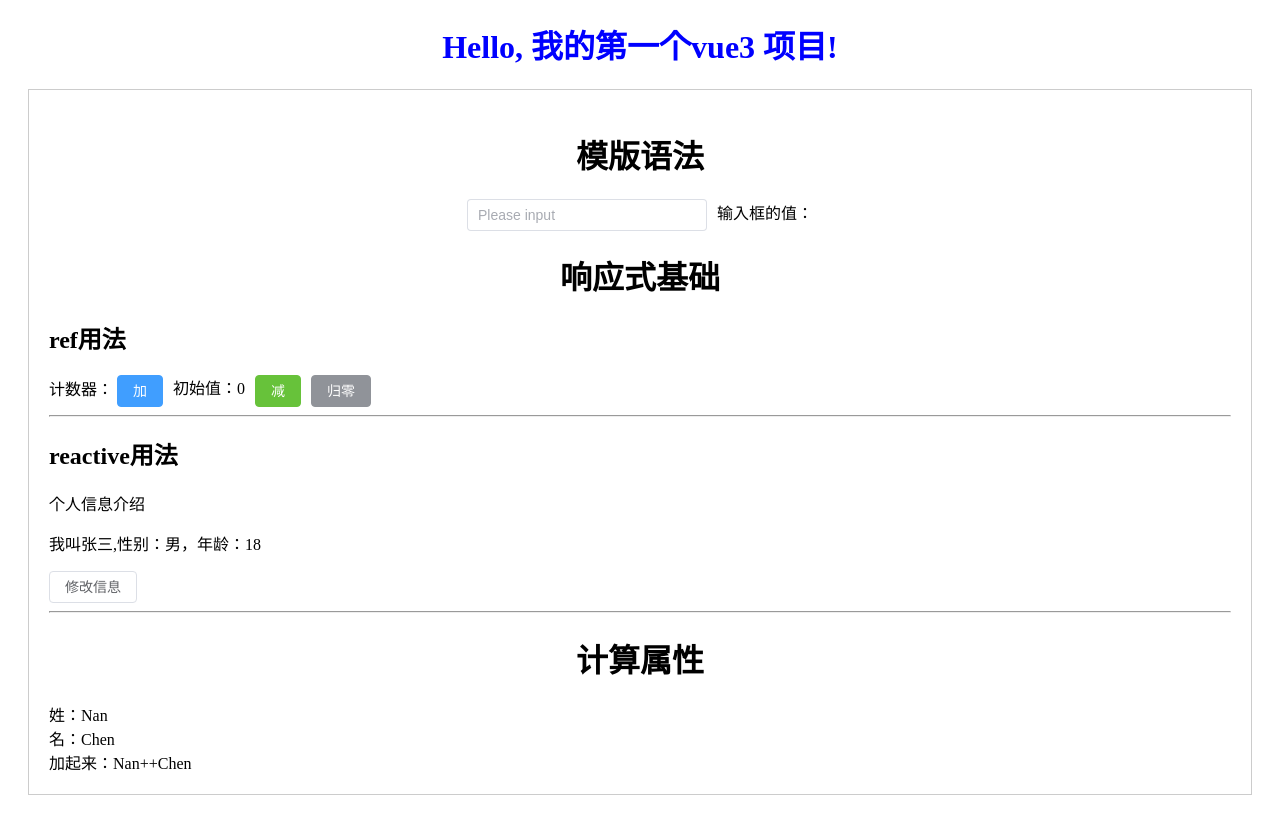
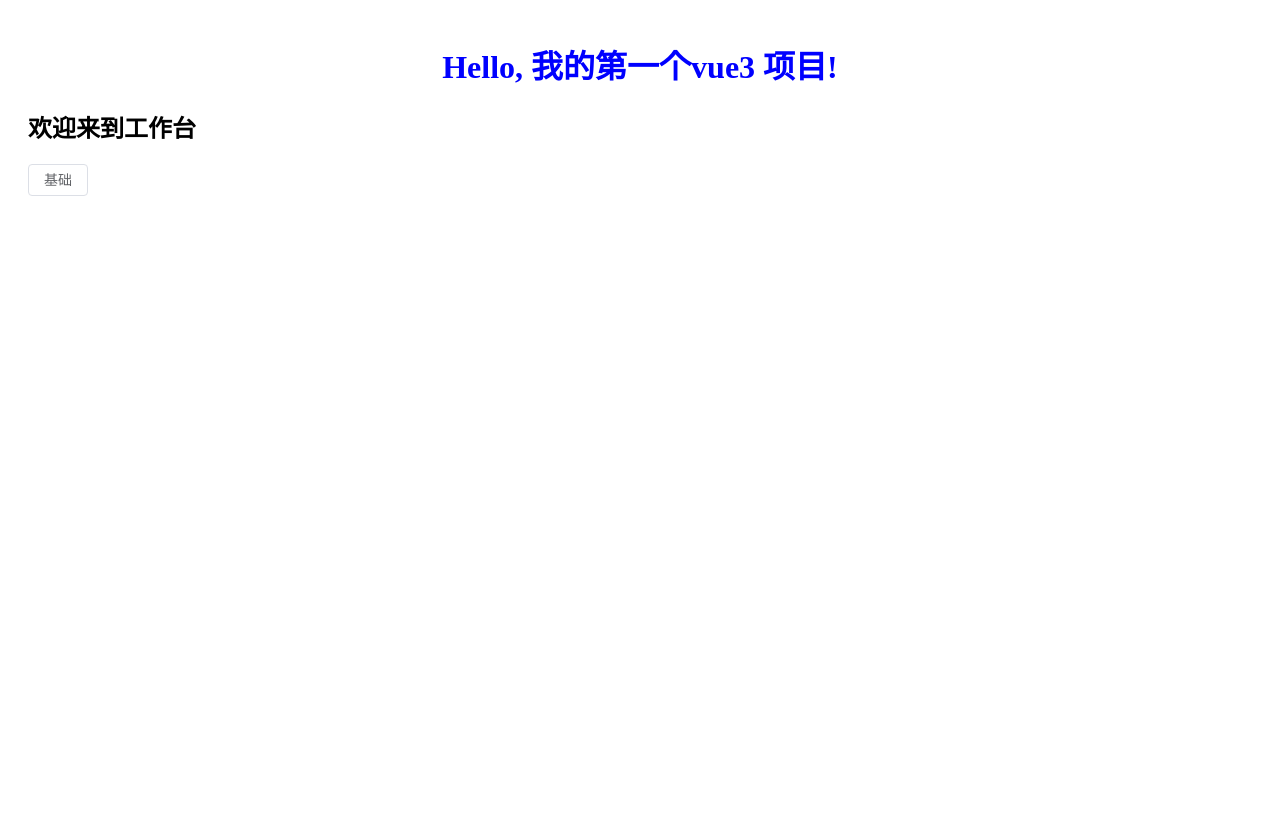
Before and after one commit to duguxiaole/Vue3, a Vue app in the folder project/one-vue3-app/: page /workBench in a window 1280 px wide. Built offline with nearby package versions, Linux system fonts and the light colour scheme.

Commit message:
路由、文件夹优化

```diff
--- a/project/one-vue3-app/src/App.vue
+++ b/project/one-vue3-app/src/App.vue
@@ -1,6 +1,5 @@
 <template>
-  <div>
-    <h1>{{ message }}</h1>
+  <div id="app">
     <router-view />
   </div>
 
@@ -10,7 +9,7 @@
 export default {
   data() {
     return {
-      message: 'Hello, 我的第一个vue3 项目!'
+
     }
   },
   components: {
@@ -20,8 +19,11 @@ export default {
 </script>
 
 <style scoped>
-h1 {
-  color: blue;
-  text-align: center;
+#app {
+  height: 100%;
+  ;
+  margin: 10px;
+  padding: 10px;
+  /* border: 1px solid #ccc; */
 }
 </style>
--- /dev/null
+++ b/project/one-vue3-app/src/pages/workbench.vue
@@ -0,0 +1,35 @@
+<template>
+    <div>
+      <h1>{{ message }}</h1>
+      <h2>欢迎来到工作台</h2>
+
+      <div>
+        <el-button @click="handleToBasic">基础</el-button>
+      </div>
+
+
+
+    </div>
+</template>
+
+<script setup>
+import { ref, } from "vue";
+import { useRouter } from 'vue-router';
+
+    const message = ref('Hello, 我的第一个vue3 项目!');
+    const router = useRouter();
+
+    const handleToBasic = () =>{
+        router.push({
+            path: '/basics/home'
+        })
+    }
+
+</script>
+
+<style scoped>
+  h1 {
+    color: blue;
+    text-align: center;
+  }
+</style>
--- /dev/null
+++ b/project/one-vue3-app/src/router/basics/index.js
@@ -0,0 +1,15 @@
+
+
+export default [
+    {
+        path: '/basics',
+        redirect:'/basics/home',
+        children:[
+            {
+                path: '/home',
+                component: ()=>import('@/pages/basics/home.vue')
+             },
+        ]
+    },
+
+]
--- a/project/one-vue3-app/src/router/index.js
+++ b/project/one-vue3-app/src/router/index.js
@@ -1,14 +1,24 @@
-import { createMemoryHistory, createRouter } from 'vue-router'
+import { createWebHistory, createRouter } from 'vue-router'
 
-import BasicsHome from '@/pages/basics/home.vue'
+import Basics from './basics/index.js'
 
 const routes = [
-    {path: '/', component: BasicsHome},
-  { path: '/home', component: BasicsHome },
+    {
+        path: '/',
+        redirect: '/workBench',
+    },
+    {
+        path: '/workBench',
+        // 路由懒加载
+        component: ()=>import('@/pages/workbench.vue'),
+    },
+    {
+        ...Basics,
+    }
 ]
 
 const router = createRouter({
-  history: createMemoryHistory(),
+  history: createWebHistory("/"),
   routes,
 })
 
```
Also changed, not shown: project/one-vue3-app/src/pages/home.js (deleted).
